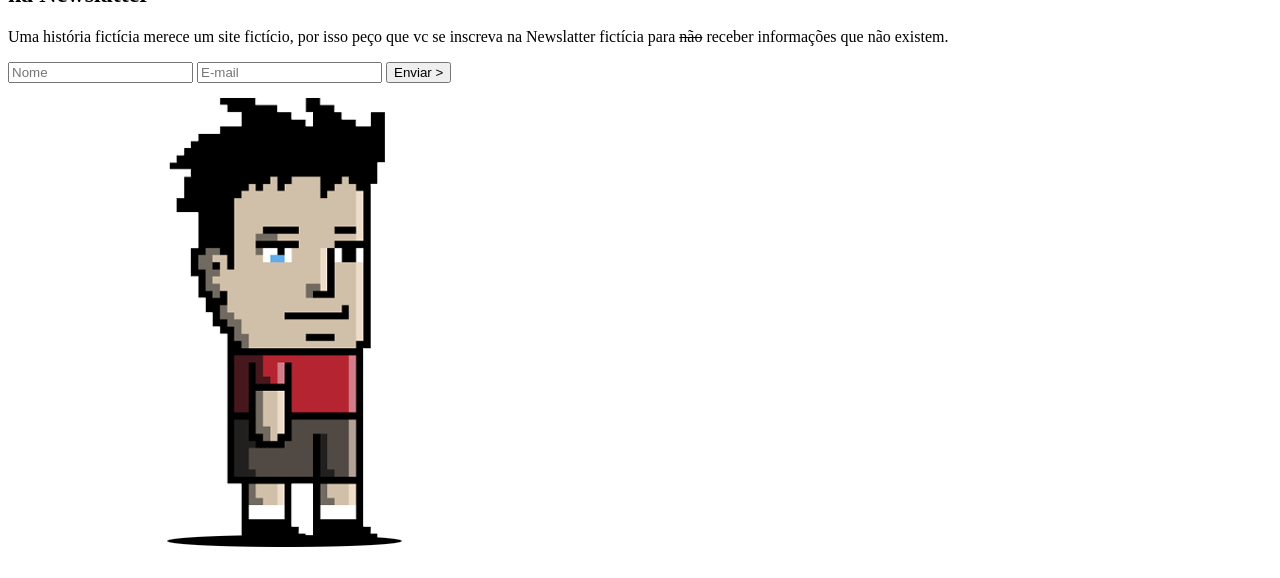
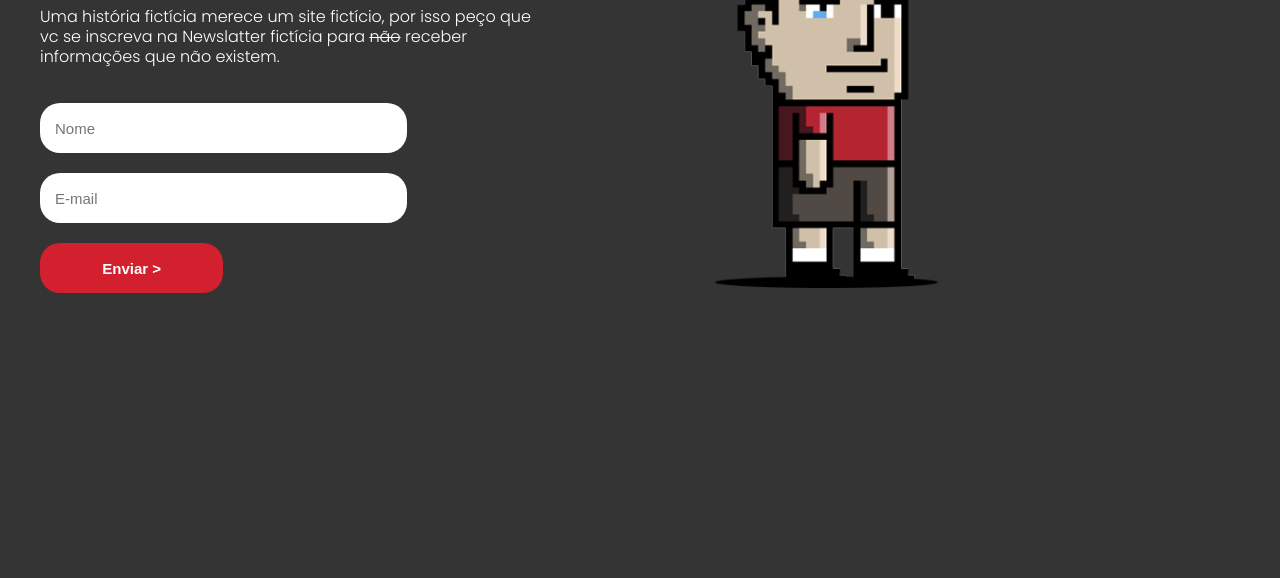
Before and after one commit to Gonds/quimerinha, a plain HTML site: page index.html in a window 1280 px wide. Shown: the part 314-892 px from the top of the page. After the commit the page ends 800 px from the top, so only its background shows below. Drawn offline with Linux system fonts and the light colour scheme; the site is published under a folder, as on GitHub Pages, so addresses that start at the root find nothing; files whose address does not match are found by name.

Commit message:
tirei o "/" do link do .css

```diff
--- a/index.html
+++ b/index.html
@@ -4,9 +4,9 @@
     <meta charset="UTF-8">
     <meta http-equiv="X-UA-Compatible" content="IE=edge">
     <meta name="viewport" content="width=device-width, initial-scale=1.0">
-    <link rel="stylesheet" href="/styles/style.css">
-    <link rel="stylesheet" href="/styles/fonts.css">
-    <link rel="stylesheet" href="/styles/media.css">
+    <link rel="stylesheet" href="styles/style.css">
+    <link rel="stylesheet" href="styles/fonts.css">
+    <link rel="stylesheet" href="styles/media.css">
     <title>Quimera Samurai</title>
 </head>
 <body>
```
